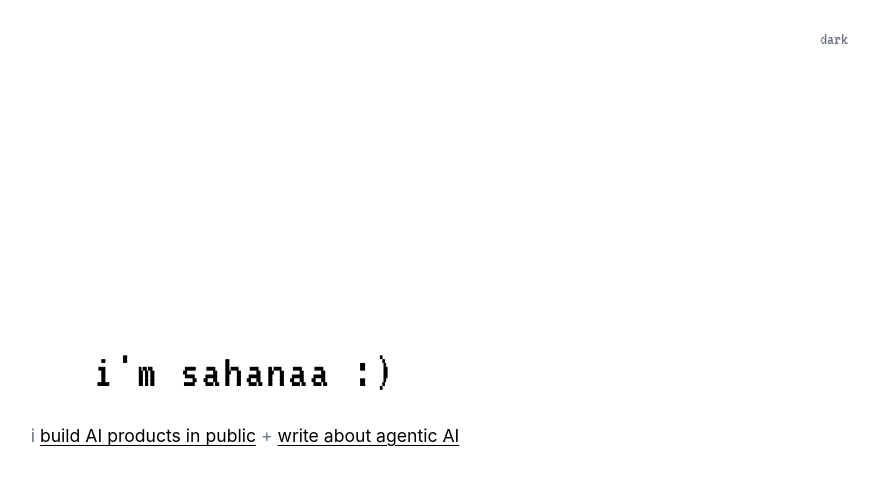
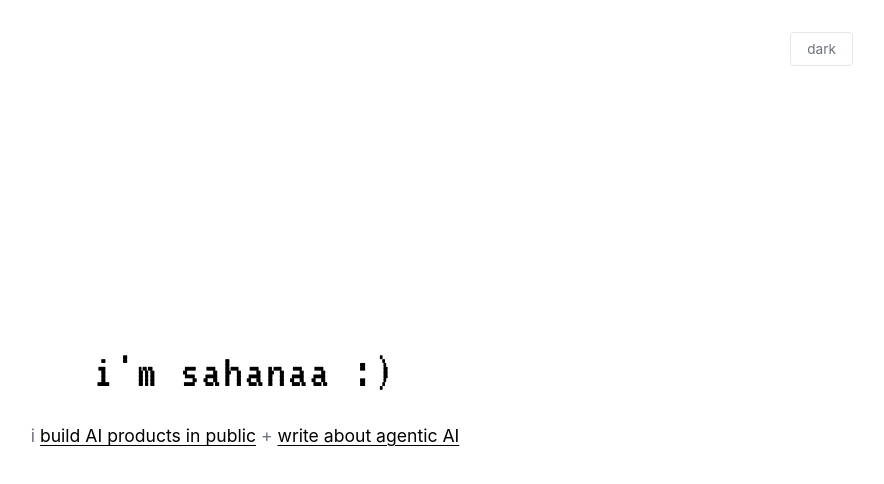
Before and after one commit to notsahanaa/sn-portfolio, a React (Vite) app: page / in a window 1280 px wide. Shown: the top 484 px of the page, without its empty margins (395-1279 px from the left). Built offline with nearby package versions, Linux system fonts and the light colour scheme.

Commit message:
feat: update ThemeToggle.css with new design system

```diff
--- a/src/components/ThemeToggle.css
+++ b/src/components/ThemeToggle.css
@@ -1,19 +1,20 @@
 .theme-toggle {
   position: fixed;
-  top: 1.5rem;
-  right: 1.5rem;
-  font-family: 'VT323', monospace;
-  font-size: 1.1rem;
-  padding: 0.4rem 0.8rem;
-  border: 2px solid var(--color-text);
+  top: 2rem;
+  right: 2rem;
+  font-family: var(--font-body);
+  font-size: 0.85rem;
+  padding: 0.5rem 1rem;
+  border: 1px solid var(--color-border);
   background: var(--color-bg);
-  color: var(--color-text);
+  color: var(--color-body);
   cursor: pointer;
   transition: all 0.2s ease;
   z-index: 1000;
+  border-radius: 4px;
 }
 
 .theme-toggle:hover {
-  background: var(--color-text);
-  color: var(--color-bg);
+  color: var(--color-heading);
+  border-color: var(--color-heading);
 }
```
